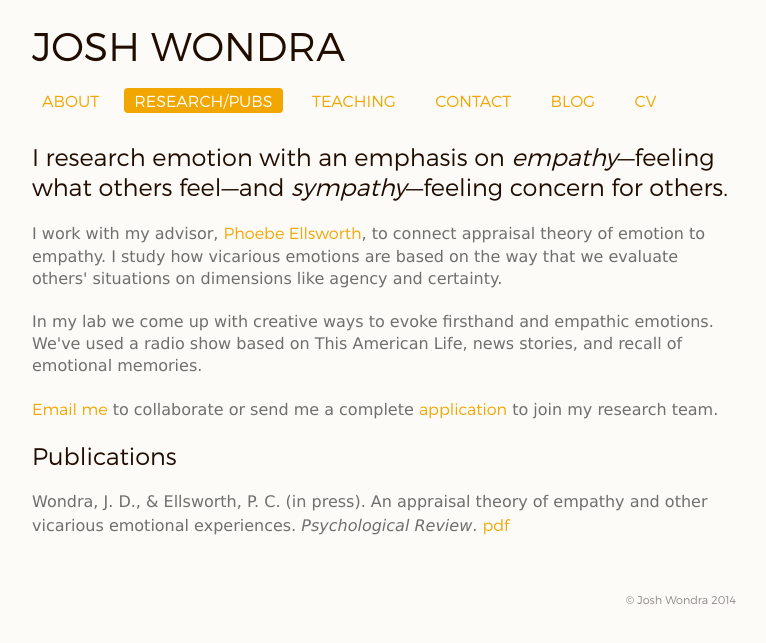
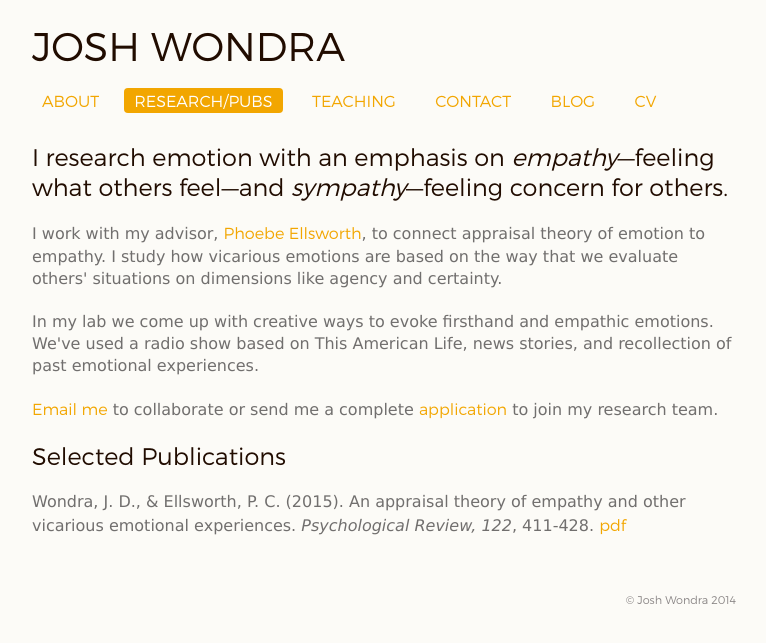
Before and after one commit to joshwondra/joshwondra.com, a Jekyll site: the page research.html, which Jekyll copies as it is, in a window 1280 px wide. Shown: the top 643 px of the page, without its empty margins (256-1022 px from the left). Built offline with Jekyll 4.4.1, drawn with Linux system fonts in a browser that asks for light colours.

Commit message:
July 2015 updates
- updated CV
- updated publication info for Wondra &  Ellsworth, 2015
- updated research section

```diff
--- a/index.html
+++ b/index.html
@@ -55,7 +55,7 @@
 			</div>
 			<div id="copy">
 				<h2>Hi, I'm Josh and I research emotion and empathy.</h2>
-				<p>I'm a fourth-year PhD candidate in social psychology at the University of Michigan. I have an MS in social and quantitative psychology from Illinois State University.</p>
+				<p>I'm a fifth-year PhD candidate in social psychology at the University of Michigan. I have an MS in social and quantitative psychology from Illinois State University.</p>
 				<p><a href="mailto:jdwondra@umich.edu">Email me</a> if you would like to collaborate or join my research team.</p>
 			</div>
 		</div>
--- a/research.html
+++ b/research.html
@@ -53,10 +53,10 @@
 			<div id="copy">
 				<h2>I research emotion with an emphasis on <em>empathy</em>&mdash;feeling what others feel&mdash;and <em>sympathy</em>&mdash;feeling concern for others.</h2>
 				<p>I work with my advisor, <a href="https://www.law.umich.edu/FacultyBio/Pages/FacultyBio.aspx?FacID=pce">Phoebe Ellsworth</a>, to connect appraisal theory of emotion to empathy. I study how vicarious emotions are based on the way that we evaluate others' situations on dimensions like agency and certainty.</p>
-				<p>In my lab we come up with creative ways to evoke firsthand and empathic emotions. We've used a radio show based on This American Life, news stories, and recall of emotional memories.</p>
+				<p>In my lab we come up with creative ways to evoke firsthand and empathic emotions. We've used a radio show based on This American Life, news stories, and recollection of past emotional experiences.</p>
 				<p><a href="mailto:jdwondra@umich.edu">Email me</a> to collaborate or send me a complete <a href="docs/Wondra Lab Research Assistant Application.doc">application</a> to join my research team.</p>
-				<h2>Publications</h2>
-				<p>Wondra, J. D., & Ellsworth, P. C. (in press). An appraisal theory of empathy and other vicarious emotional experiences. <em>Psychological Review</em>. <a href="docs/WondraEllsworthAppraisalEmpathy.pdf">pdf</a>
+				<h2>Selected Publications</h2>
+				<p>Wondra, J. D., & Ellsworth, P. C. (2015). An appraisal theory of empathy and other vicarious emotional experiences. <em>Psychological Review, 122</em>, 411-428. <a href="docs/WondraEllsworthAppraisalEmpathy.pdf">pdf</a>
 			</div>
 		</div>
 		<div id="copyright">
```
Also changed, not shown: 2 other files.
